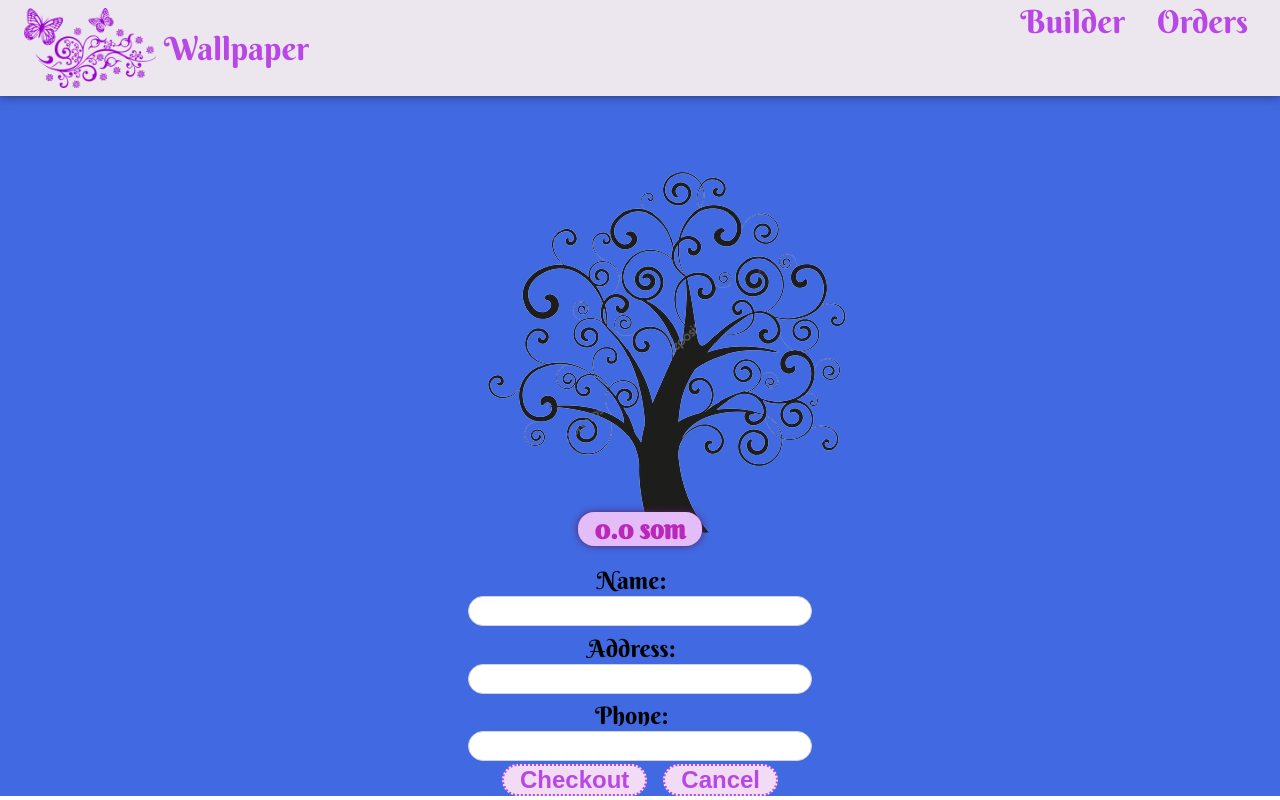
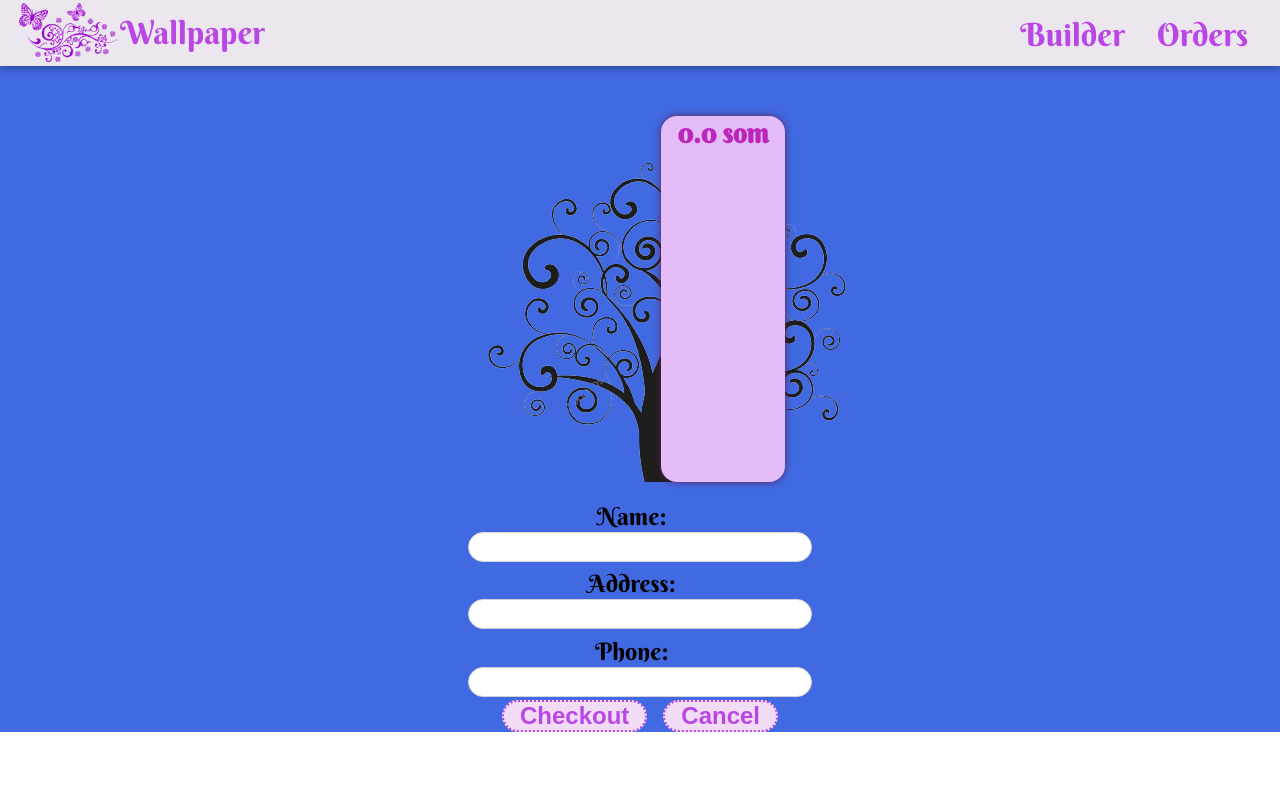
Before and after one commit to Nurkyz-Chynybaeva/builder, a React (Create React App) app: page /checkout in a window 1280 px wide. Built offline with nearby package versions, Linux system fonts and the light colour scheme.

Commit message:
added margin to butterfles

```diff
--- a/src/components/Checkout/CheckoutForm/CheckoutForm.module.css
+++ b/src/components/Checkout/CheckoutForm/CheckoutForm.module.css
@@ -21,5 +21,5 @@
   }
   .CheckoutForm > div > input:focus {
     outline: none;
-    border-color: rgb(109, 14, 14);
+
   }
--- a/src/components/DecorBuilder/DecorPreview/DecorPreview.module.css
+++ b/src/components/DecorBuilder/DecorPreview/DecorPreview.module.css
@@ -6,6 +6,7 @@
   margin-bottom: 1rem;
   justify-content: center;
   background-image: url(../../../images/background.png);
+  padding-right: 60px;
 
   /* style={{ backgroundImage: `url(${backgroundImage})` }} */
 }
@@ -24,9 +25,10 @@
 
 .butterflies{
  position: relative;
- width: 500px;
- height: 380px;
+ width: 350px;
+ height: 320px;
  background-size: cover;
+ margin-left: 70px;
 }
 
 .price {
@@ -34,6 +36,8 @@
   box-shadow: 0 0 7px rgb(90, 34, 100);
   border-radius: 1rem;
   padding: 0 1rem;
+  margin-top:50px ;
+  margin-left:-190px;
   font-size: 1.7rem;
   color: rgb(187, 39, 187);
   font-weight: bold;
--- a/src/components/DecorBuilder/PartsDecor/PartsDecor.js
+++ b/src/components/DecorBuilder/PartsDecor/PartsDecor.js
@@ -1,10 +1,12 @@
-import React from "react";
+
+import React, { memo } from "react";
 import classes from "./PartsDecor.module.css";
 import blueButterfly from "../../../images/blueButterfly.png";
 import coralButterfly from "../../../images/coralButterfly.png";
 import purpleButterfly from "../../../images/purpleButterfly.png";
 import whiteButterfly from "../../../images/whiteButterfly.png";
 import yelloButterfly from "../../../images/yelloButterfly.png";
+import oval from "../../../images/oval5.png";
 
 const PartsDecor = ({ type, fixed }) => {
   const classNames = [classes.PartsDecor];
@@ -14,6 +16,7 @@ const PartsDecor = ({ type, fixed }) => {
     purpleButterfly: { backgroundImage: `url(${purpleButterfly})`, width: "35px", height: "35px", backgroundSize: "cover", },
     whiteButterfly: { backgroundImage: `url(${whiteButterfly})`, width: "35px", height: "35px", backgroundSize: "cover", },
     yelloButterfly: { backgroundImage: `url(${yelloButterfly})`, width: "35px", height: "35px", backgroundSize: "cover", },
+    oval : {backgroundImage : `url(${oval})` , width: "95px", height: "55px", backgroundSize: "cover",},
   }
 
   function getPosition(butterflyWidth) {
@@ -48,6 +51,8 @@ const PartsDecor = ({ type, fixed }) => {
   return (
     <div className={classNames.join(' ')} style={types[type]}></div>
   );
+
+
 }
 
 
--- a/src/components/Nav/Nav.js
+++ b/src/components/Nav/Nav.js
@@ -5,6 +5,7 @@ import NavItem from "./NavItem/NavItem";
 const Nav = () => {
   return (
     <ul className={classes.Nav}>
+
       <NavItem url="/" exact>Builder</NavItem>
       <NavItem url="/orders">Orders</NavItem>
 
--- a/src/components/Nav/Nav.module.css
+++ b/src/components/Nav/Nav.module.css
@@ -3,7 +3,7 @@
     display: flex;
     list-style-type: none;
     margin: 0;
-    padding: 0;
+    padding-top: 13px;
   }
 
   @media (max-width: 549px) {
--- a/src/components/Ul/Button/Button.js
+++ b/src/components/Ul/Button/Button.js
@@ -8,7 +8,9 @@ const Button = (props) => {
   }
 
   return (
+
     <button {...props} className={className.join(' ')}>{props.children}</button>
+
   );
 }
 
--- a/src/components/Ul/Button/Button.module.css
+++ b/src/components/Ul/Button/Button.module.css
@@ -4,8 +4,8 @@
     padding: 0 1rem;
     border-radius: 1rem;
     border: 2px dotted;
-  background-color: rgb(241, 219, 245);
-  color:rgb(185, 71, 230) ;
+    background-color: rgb(241, 219, 245);
+    color:rgb(185, 71, 230) ;
     font-weight: bold;
     font-size: 1.5rem;
     cursor: pointer;
--- a/src/components/Ul/Logo/Logo.module.css
+++ b/src/components/Ul/Logo/Logo.module.css
@@ -3,6 +3,6 @@
     align-items: center;
   }
   .Logo img {
-    height: 5rem;
-    margin: .5rem;
+    height: 3.7rem;
+    margin: .2rem;
   }
--- a/src/components/Ul/Modal/Modal.js
+++ b/src/components/Ul/Modal/Modal.js
@@ -11,6 +11,7 @@ const Modal = ({ show, children, cancel }) => {
       <Backdrop show={show} click={cancel} />
       <div className={classes.content} style={style}>
         {children}
+
       </div>
     </div>
   );
```
Also changed, not shown: src/components/Checkout/CheckoutForm/CheckoutForm.js (line endings or trailing spaces), src/components/DecorBuilder/DecorControls/DecorControl/DecorControl.js (line endings or trailing spaces), src/images/oval.jpg (added), src/images/oval5.png (added).
